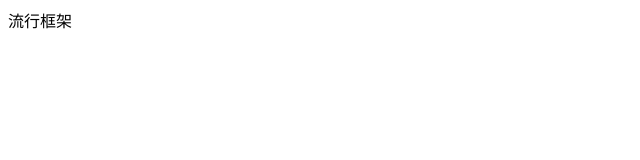
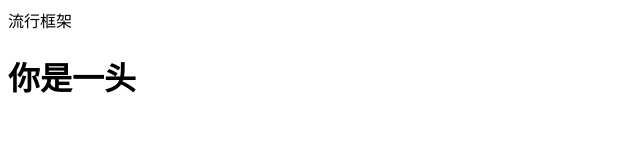
Before and after one commit to PaofuLady/-frame, a plain HTML site: page test.html in a window 1280 px wide. Shown: the whole page, without its empty margins (0-640 px from the left). Drawn offline with Linux system fonts and the light colour scheme.

Commit message:
这是我的第一个git代码

```diff
--- a/test.html
+++ b/test.html
@@ -6,5 +6,6 @@
 </head>
 <body>
     <div>流行框架</div>
+    <h1>你是一头</h1>
 </body>
 </html>
```
